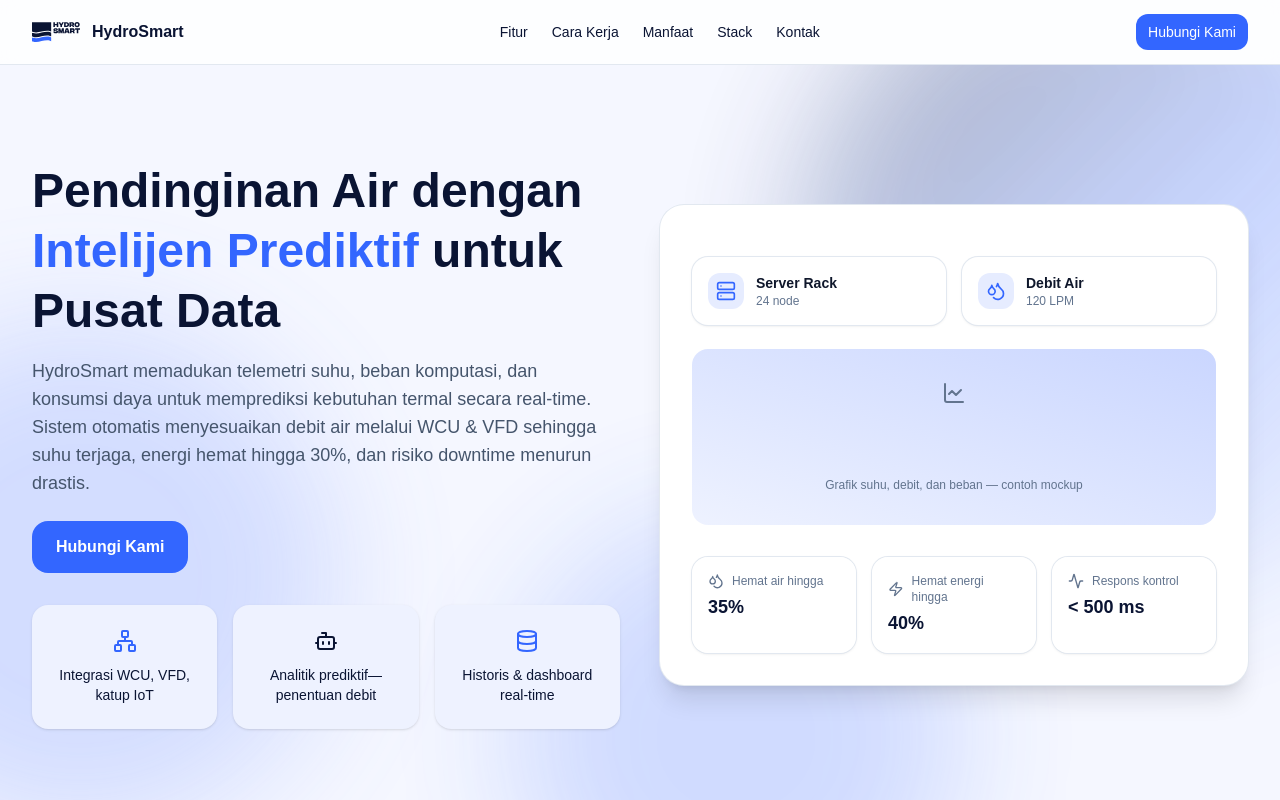
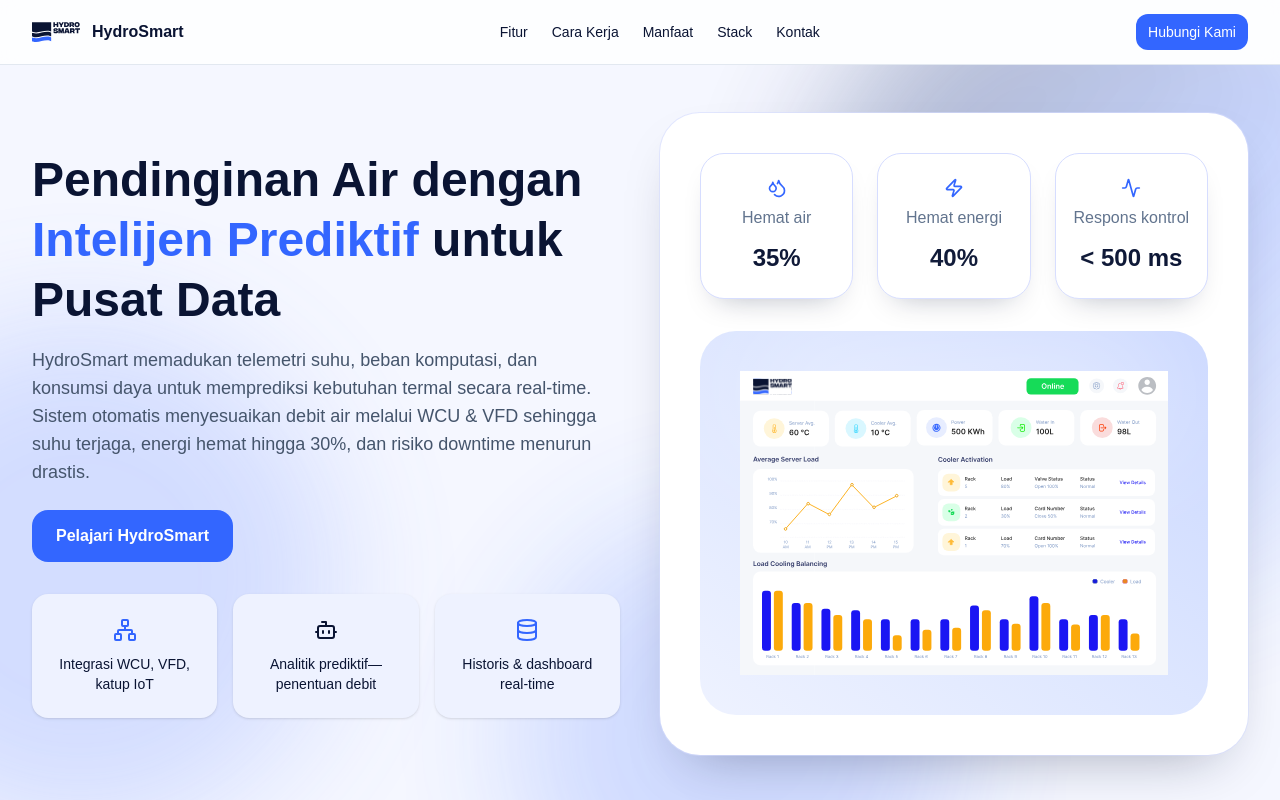
Before and after one commit to jareeee/hydrosmart, a Next.js app: page / in a window 1280 px wide. Shown: the top 800 px of the page. Built offline with nearby package versions, Linux system fonts and the light colour scheme.

Commit message:
Enhance dashboard view added table

```diff
--- a/src/app/page.tsx
+++ b/src/app/page.tsx
@@ -47,7 +47,7 @@
         <div className="absolute -top-32 -right-48 w-[42rem] h-[42rem] rounded-full bg-gradient-to-br from-[#0a1433]/45 via-[#3366ff]/30 to-transparent blur-3xl opacity-80" aria-hidden />
         <div className="absolute top-64 -left-44 w-[32rem] h-[32rem] rounded-full bg-[#6a8bff]/35 blur-3xl opacity-70" aria-hidden />
         <div className="absolute top-[28rem] right-1/4 w-[28rem] h-[28rem] rounded-full bg-[#3366ff]/25 blur-3xl opacity-75" aria-hidden />
-        <div className="relative mx-auto max-w-7xl px-4 sm:px-6 lg:px-8 py-16 lg:py-24 grid lg:grid-cols-2 gap-10 items-center">
+        <div className="relative mx-auto max-w-7xl px-4 sm:px-6 lg:px-8 py-12 grid lg:grid-cols-2 gap-10 items-center">
           <div>
             <h1 className="text-3xl sm:text-4xl lg:text-5xl font-bold leading-tight">
               Pendinginan Air dengan <span className="text-[#3366ff]">Intelijen Prediktif</span> untuk Pusat Data
@@ -57,10 +57,10 @@
             </p>
             <div className="mt-6">
               <a
-                href="#contact"
+                href="#cara-kerja"
                 className="inline-flex items-center justify-center rounded-2xl bg-[#3366ff] px-6 py-3.5 text-sm font-semibold text-white transition hover:bg-[#0a1433] sm:text-base"
               >
-                Hubungi Kami
+                Pelajari HydroSmart
               </a>
             </div>
             <div className="mt-8 grid sm:grid-cols-3 gap-4 text-sm text-slate-600">
@@ -79,21 +79,23 @@
             </div>
           </div>
 
-          <div className="bg-white rounded-3xl shadow-xl ring-1 ring-slate-200 p-6 lg:p-8">
-            <div className="mt-5 grid sm:grid-cols-2 gap-4">
-              <MiniCard title="Server Rack" subtitle="24 node" icon={Server} />
-              <MiniCard title="Debit Air" subtitle="120 LPM" icon={Droplets} />
+          <div className="bg-white rounded-[2.5rem] shadow-[0_25px_60px_-30px_rgba(10,20,51,0.4)] ring-1 ring-[#d6ddff]/60 p-6 lg:p-10">
+            <div className="grid grid-cols-1 gap-4 text-sm sm:grid-cols-3 lg:gap-6">
+              <Stat icon={Droplets} label="Hemat air" value="35%" />
+              <Stat icon={Zap} label="Hemat energi" value="40%" />
+              <Stat icon={Activity} label="Respons kontrol" value="&lt; 500 ms" />
             </div>
-            <div className="mt-6">
-              <div className="h-44 rounded-2xl bg-gradient-to-tr from-[#eef2ff] to-[#cad6ff] grid place-items-center text-slate-500">
-                <LineChart className="w-6 h-6" />
-                <p className="text-xs mt-2">Grafik suhu, debit, dan beban — contoh mockup</p>
+            <div className="mt-8">
+              <div className="relative rounded-[2.25rem] bg-gradient-to-tr from-[#eef2ff] via-[#dde6ff] to-[#cbd8ff] px-6 py-6 lg:px-10 lg:py-10">
+                <div className="absolute inset-x-10 top-6 h-20 rounded-full bg-white/60 blur-3xl" aria-hidden />
+                <Image
+                  src="/table-dashboard.svg"
+                  alt="Tampilan dashboard HydroSmart"
+                  width={720}
+                  height={440}
+                  className="relative mx-auto w-full max-w-2xl"
+                />
               </div>
-            </div>
-            <div className="mt-8 grid grid-cols-1 sm:grid-cols-3 gap-4 text-sm">
-              <Stat icon={Droplets} label="Hemat air hingga" value="35%" />
-              <Stat icon={Zap} label="Hemat energi hingga" value="40%" />
-              <Stat icon={Activity} label="Respons kontrol" value="&lt; 500 ms" />
             </div>
           </div>
         </div>
--- a/src/components/landing/Stat.tsx
+++ b/src/components/landing/Stat.tsx
@@ -8,11 +8,11 @@
 
 export function Stat({ icon: Icon, label, value }: StatProps) {
   return (
-    <div className="rounded-2xl bg-white/80 backdrop-blur p-4 shadow-sm ring-1 ring-slate-200">
-      <div className="flex items-center gap-2 text-slate-500 text-xs">
-        <Icon className="w-4 h-4" /> {label}
+    <div className="flex flex-col items-center rounded-3xl border border-[#d6ddff] bg-white px-1 py-6 text-center shadow-[0_15px_30px_-18px_rgba(10,20,51,0.35)]">
+      <div className="flex items-center gap-2 flex-col text-slate-500 text-base font-medium">
+        <Icon className="w-5 h-5 text-[#3366ff]" aria-hidden /> {label}
       </div>
-      <div className="mt-1 text-lg font-bold text-[#0a1433]">{value}</div>
+      <div className="mt-3 text-2xl font-extrabold text-[#0a1433]">{value}</div>
     </div>
   );
 }
```
Also changed, not shown: public/table-dashboard.svg (added).
